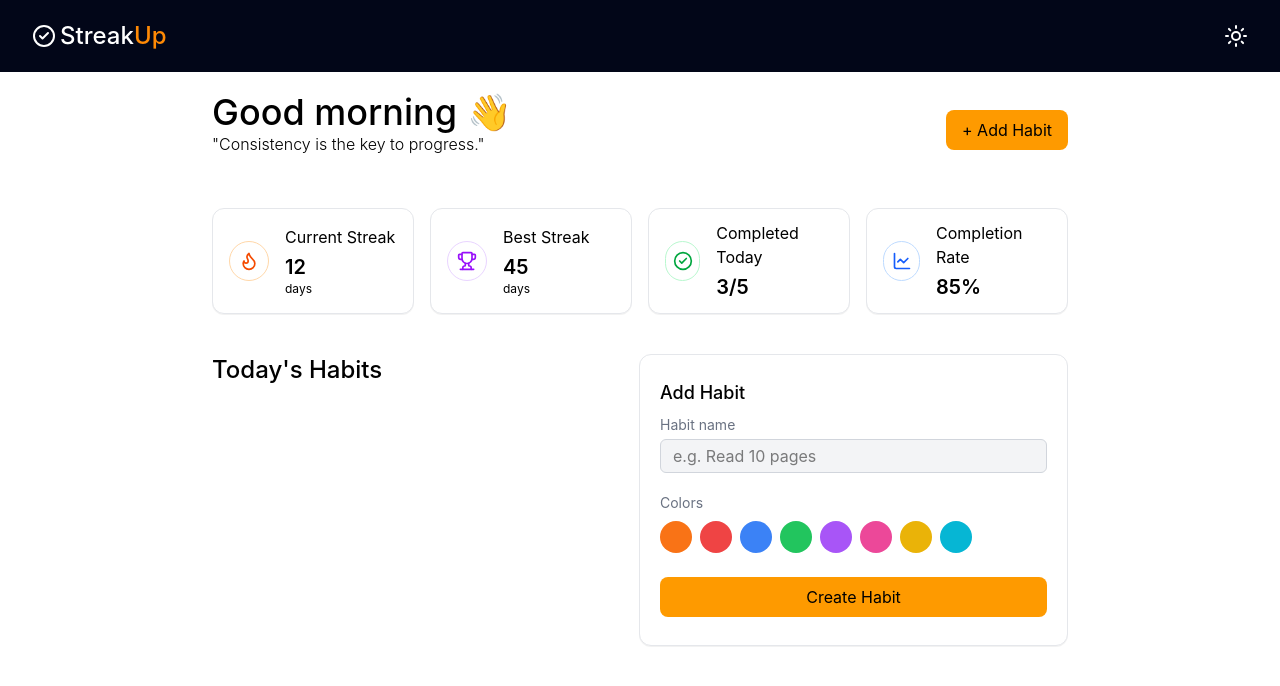
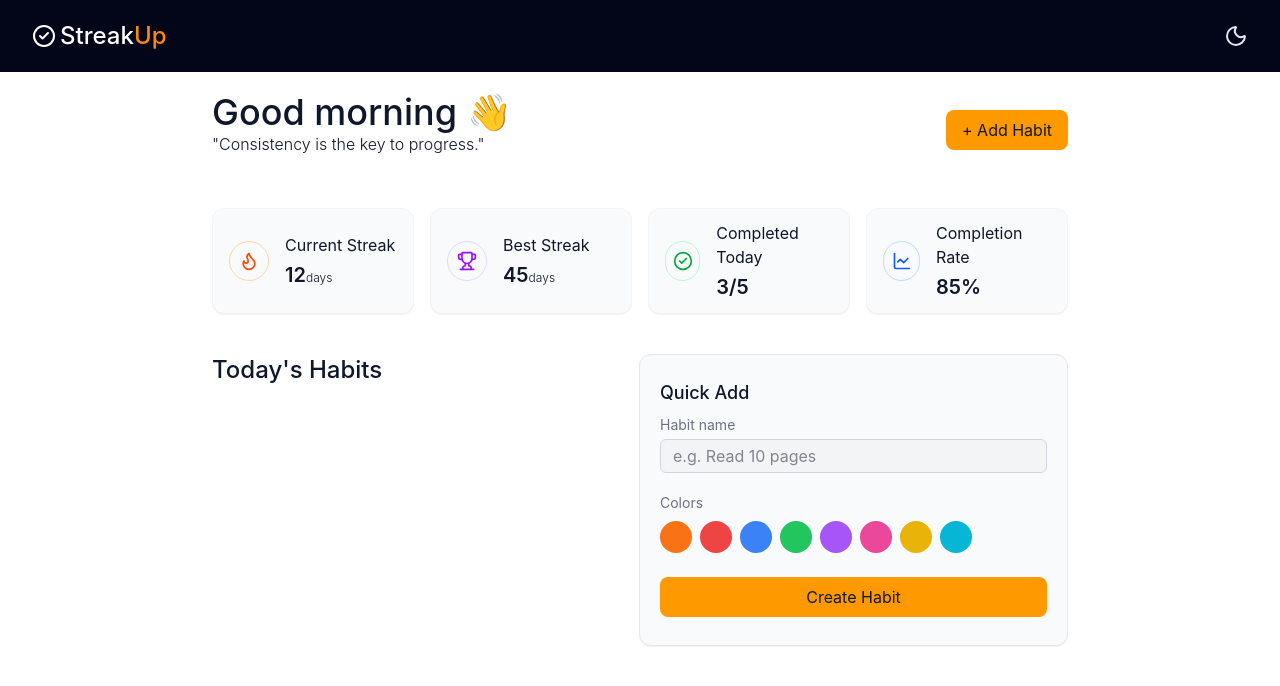
Before and after one commit to yitbe22/daily-habit-tracker, a React (Vite) app: page / in a window 1280 px wide. Shown: the top 686 px of the page. Built offline with nearby package versions, Linux system fonts and the light colour scheme.

Commit message:
applied the toggle button and dark mode

```diff
--- a/src/App.jsx
+++ b/src/App.jsx
@@ -1,9 +1,15 @@
+import { useState } from 'react';
 import Home from './pages/Home'
 
 function App() {
+  const [darkMode, setDarkMode] = useState(false);
 
-  return <div>
-      <Home />
+  const toggleDarkMode = () => {
+      setDarkMode((prev) => !prev);
+  };
+
+  return <div className={darkMode ? "dark" : ""}>
+      <Home darkMode={darkMode} toggleDarkMode={toggleDarkMode}/>
   </div>
 }
 
--- a/src/components/AddForm.jsx
+++ b/src/components/AddForm.jsx
@@ -34,7 +34,7 @@ const AddForm = ({ onClose, isOpen, onAddHabit }) => {
              w-[calc(100%-2rem)] max-w-sm
              max-h-[90vh] overflow-y-auto
              border border-gray-200 rounded-xl
-             bg-white shadow-xl p-4 sm:p-5"
+             bg-white dark:bg-slate-950 shadow-xl p-4 sm:p-5"
       >
         <div className="flex justify-between items-center">
           <h1 className="text-lg font-medium">Add Habit</h1>
@@ -54,7 +54,7 @@ const AddForm = ({ onClose, isOpen, onAddHabit }) => {
                 setForm({ ...form, name: e.target.value });
               }}
               placeholder="e.g. Read 10 pages"
-              className="rounded-md bg-gray-100 py-1 px-3 border border-gray-300 focus:border-orange-400 focus:outline-none"
+              className="rounded-md bg-gray-100 py-1 px-3 border border-gray-300 dark:bg-slate-800 dark:border-slate-800 focus:border-orange-400 focus:outline-none"
               required
             />
           </label>
@@ -77,8 +77,8 @@ const AddForm = ({ onClose, isOpen, onAddHabit }) => {
                     className={`flex justify-center items-center p-1.5 rounded-md border transition-colors duration-200
                               ${
                                 form.icon === item.name
-                                  ? "border-orange-400 bg-orange-100"
-                                  : "border-gray-300 bg-gray-100"
+                                  ? "border-orange-400 text-orange-400"
+                                  : "border-gray-300 bg-gray-100 dark:bg-slate-900 dark:border-slate-900"
                               }
 
                               `}
@@ -106,7 +106,7 @@ const AddForm = ({ onClose, isOpen, onAddHabit }) => {
                     className={`w-8 h-8 border-2 rounded-full cursor-pointer transition-all duration-200
                                  ${
                                    form.color === color.name
-                                     ? "border-gray-900 scale-110"
+                                     ? " border-gray-700  dark:border-gray-200 scale-110"
                                      : "border-transparent"
                                  }
                               `}
--- a/src/components/HabitItem.jsx
+++ b/src/components/HabitItem.jsx
@@ -1,19 +1,22 @@
 import { Flame } from "lucide-react";
 import habitIcons from "../data/habitIcons";
+import habitColors from "../data/habitColors";
 
-const HabitItem = ({habit}) => {
+const HabitItem = ({habit, onToggle}) => {
     const today = new Date().toISOString().split("T")[0];
     const completed = habit.completions[today] || false;
 
-
+    const color = habitColors.find(color => color.name === habit.color)
 
     const ConvertIcon = habitIcons.find((icon) => habit.icon === icon.name);
     const Icon = ConvertIcon?.icon;
 
   return (
-    <div className="w-full flex items-center justify-between border-[0.5px] border-gray-200 rounded-xl bg-white shadow-2xs px-5 sm:px-6 md:px-7 py-2 sm:py-3 md:py-4">
+    <div className="w-full flex items-center justify-between border-[0.5px] border-gray-200 rounded-xl bg-white dark:bg-slate-900 dark:border-none shadow-2xs px-5 sm:px-6 md:px-7 py-2 sm:py-3 md:py-4">
       <div className="flex gap-2 items-center">
-        <div className="border border-gray-200 rounded-xl py-1.5 px-1.5 sm:py-2 sm:px-2">
+        <div
+            style={{background:color.value}}
+            className={"border border-gray-200 dark:border-none rounded-xl py-1.5 px-1.5 sm:py-2 sm:px-2"}>
             {Icon && <Icon size={22} strokeWidth={1.5}/>}
         </div>
         <div>
@@ -27,11 +30,12 @@ const HabitItem = ({habit}) => {
       </div>
 
       <div className="flex gap-2 items-center">
-        <div className="flex items-center gap-1 text-sm bg-gray-100 py-1 px-2 rounded-full">
+        <div className="flex items-center gap-1 text-sm bg-gray-300 dark:text-slate-900 py-1 px-2 rounded-full">
           <Flame size={15} className="text-orange-500" />
             20
         </div>
         <button
+          onClick={() => onToggle(habit.id)}
           aria-label={completed ? "Mark incomplete" : "Mark complete"}
           className="w-8 h-8 relative rounded-full border-2 border-emerald-500"
         >
--- a/src/components/HabitListItem.jsx
+++ b/src/components/HabitListItem.jsx
@@ -1,6 +1,6 @@
 import HabitItem from "./HabitItem";
 
-const HabitListItem = ({habits}) => {
+const HabitListItem = ({habits, onToggle}) => {
   return (
     <section className="w-full mx-auto">
       <h1 className="text-xl sm:text-2xl font-medium pb-3">Today's Habits</h1>
@@ -9,6 +9,7 @@ const HabitListItem = ({habits}) => {
            <HabitItem
                key={habit.id}
                habit={habit}
+               onToggle={onToggle}
                 />
         ))}
       </div>
--- a/src/components/NavBar.jsx
+++ b/src/components/NavBar.jsx
@@ -1,8 +1,8 @@
-import { CircleCheck, Sun } from "lucide-react";
+import { CircleCheck, Sun, Moon } from "lucide-react";
 
-const NavBar = () => {
+const NavBar = ({darkMode,toggleDarkMode}) => {
   return (
-    <nav className="fixed bg-slate-950 top-0 w-full z-50">
+    <nav className={darkMode ? "fixed top-0 z-50 w-full bg-slate-950 shadow-[0_2px_5px_rgba(255,255,255,0.5)]" : "fixed top-0 z-50 w-full bg-slate-950"}>
        <div className="mx-auto max-w-7xl px-4 sm:px-6 lg:px-8">
            <div className="flex justify-between items-center h-14 sm:h-16 lg:h-18">
               <div className="flex items-center space-x-1 group cursor-pointer">
@@ -12,11 +12,14 @@ const NavBar = () => {
                     <span className="text-orange-400">Up</span>
                   </span>
               </div>
-              <div>
-                <Sun className="text-white h-5 w-5 sm:h-6 sm:w-6"/>
-              </div>
+              <button onClick={toggleDarkMode} className="transition-all duration-300 cursor-pointer">
+                  {darkMode?
+                  <Sun className="h-5 w-5 text-yellow-400 sm:h-6 sm:w-6"/>:
+                  <Moon className="h-5 w-5 text-slate-200 sm:h-6 sm:w-6"/>}
+              </button>
            </div>
        </div>
+
     </nav>
   )
 }
--- a/src/components/QuickAdd.jsx
+++ b/src/components/QuickAdd.jsx
@@ -25,8 +25,8 @@ const QuickAdd = ({onAddHabit}) => {
   }
 
   return (
-    <div className="w-full max-w-md border-[0.5px] border-gray-200 rounded-xl bg-white shadow-2xs py-4 px-5">
-      <h1 className="text-lg font-medium pt-2">Add Habit</h1>
+    <div className="w-full max-w-md border-[0.5px] py-4 px-5 border-gray-200 rounded-xl bg-gray-50  dark:border-none dark:bg-slate-900 shadow-2xs ">
+      <h1 className="text-lg font-medium pt-2">Quick Add</h1>
       <form onSubmit={handleQuickForm}>
         <label htmlFor="habit-name" className="flex flex-col gap-1 py-2">
           <span className="text-sm text-gray-500">Habit name</span>
@@ -38,7 +38,7 @@ const QuickAdd = ({onAddHabit}) => {
               setQuickForm({ ...quickform, name: e.target.value });
             }}
             placeholder="e.g. Read 10 pages"
-            className="rounded-md bg-gray-100 py-1 px-3 border border-gray-300 focus:border-orange-400 focus:outline-none"
+            className="rounded-md bg-gray-100 py-1 px-3 border border-gray-300 dark:bg-slate-800 dark:border-slate-800 focus:border-orange-400 focus:outline-none"
             required
           />
         </label>
@@ -59,7 +59,7 @@ const QuickAdd = ({onAddHabit}) => {
                   className={`w-8 h-8 border-2 rounded-full cursor-pointer transition-all duration-200
                                  ${
                                    quickform.color === color.name
-                                     ? "border-gray-900 scale-110"
+                                     ? " border-gray-700  dark:border-gray-200 scale-110"
                                      : "border-transparent"
                                  }
                               `}
--- a/src/components/Stat.jsx
+++ b/src/components/Stat.jsx
@@ -3,7 +3,7 @@ import { Flame, Trophy, CircleCheck, ChartLine } from "lucide-react";
 
 const Stat = ({ onAddHabit }) => {
   return (
-    <div className="mx-auto w-full max-w-230">
+    <div className="mx-auto w-full max-w-230 bg-white dark:bg-slate-950">
       <div className="flex flex-col space-y-3 sm:flex-row sm:justify-between sm:items-center  px-6 sm:px-7 md:px-8 py-5">
         <div className="space-y">
           <h1 className="text-2xl md:text-3xl lg:text-4xl font-medium">
@@ -14,7 +14,7 @@ const Stat = ({ onAddHabit }) => {
         <div>
           <button
             onClick={onAddHabit}
-            className="bg-amber-500 hover:bg-amber-400 px-4 py-2 rounded-lg cursor-pointer transition-colors duration-300"
+            className="bg-amber-500 hover:bg-amber-400 px-4 py-2 rounded-lg cursor-pointer transition-colors duration-200"
           >
             + Add Habit
           </button>
--- a/src/components/StatCard.jsx
+++ b/src/components/StatCard.jsx
@@ -1,13 +1,15 @@
 
 const StatCard = ({icon: Icon, title, value, unit, iconColor, borderColor}) => {
   return (
-    <div className=" flex items-center gap-4 border-[0.5px] border-gray-200  rounded-xl py-3 px-4 bg-white shadow-2xs">
-       <div className={`flex items-center justify-center rounded-full h-10 w-10 border ${borderColor} `}><Icon size={20} className={`${iconColor}`}/></div>
+    <div className=" flex items-center gap-4 border-[0.5px] border-gray-100  rounded-xl py-3 px-4 bg-gray-50 shadow-2xs dark:bg-slate-900  dark:border-none">
+       <div className={`flex items-center justify-center rounded-full h-10 w-10 border dark:border-[0.5px] ${borderColor} `}><Icon size={20} className={`${iconColor}`}/></div>
 
        <div className="flex flex-col">
           <p className="text-2xs mb-1">{title}</p>
-          <span className="text-xl font-semibold">{value}</span>
-          <small className="text-xs ">{unit}</small>
+          <span className="text-xl font-semibold">{value}
+              <small className="text-xs font-light">{unit}</small>
+          </span>
+
        </div>
     </div>
   )
--- a/src/index.css
+++ b/src/index.css
@@ -1 +1,3 @@
 @import "tailwindcss";
+
+@custom-variant dark (&:where(.dark, .dark *));
--- a/src/pages/Home.jsx
+++ b/src/pages/Home.jsx
@@ -5,7 +5,7 @@ import NavBar from "../components/NavBar";
 import QuickAdd from "../components/QuickAdd";
 import Stat from "../components/Stat";
 
-const Home = () => {
+const Home = ({darkMode,toggleDarkMode}) => {
   const [habits ,SetHabits] = useState([]);
   const [isFormOpen, setIsFormOpen] = useState(false);
 
@@ -16,18 +16,38 @@ const Home = () => {
       ]);
   }
 
-  console.log(habits);
+  console.log(habits)
+
+  const toggelHabit = (id) => {
+     const today = new Date().toISOString().split("T")[0];
+
+     SetHabits((prevHabit) =>
+        prevHabit.map(habit => {
+           if(habit.id !== id){
+                return habit;
+           }
+
+            return {
+               ...habit,
+               completions: {
+                 ...habit.completions,
+                 [today]: !habit.completions[today],
+               },
+            };
+        })
+     );
+  };
 
 
 
   return (
-    <div className="min-h-screen text-black overflow-hidden">
-      <NavBar />
+    <div className="min-h-screen bg-white text-slate-900 dark:bg-slate-950 dark:text-white  overflow-hidden">
+      <NavBar darkMode={darkMode} toggleDarkMode={toggleDarkMode}/>
 
       <main className="pt-14 sm:pt-16 md:pt-17 lg:pt-18">
         <Stat onAddHabit={() => setIsFormOpen(true)} />
         <div className="mx-auto w-full max-w-230 px-4 sm:px-6 md:px-8 py-5 flex flex-col md:flex-row md:justify-between md:items-start gap-5">
-          <HabitListItem habits={habits}/>
+          <HabitListItem habits={habits} onToggle={toggelHabit}/>
           <QuickAdd onAddHabit={addHabit}/>
         </div>
       </main>
```
